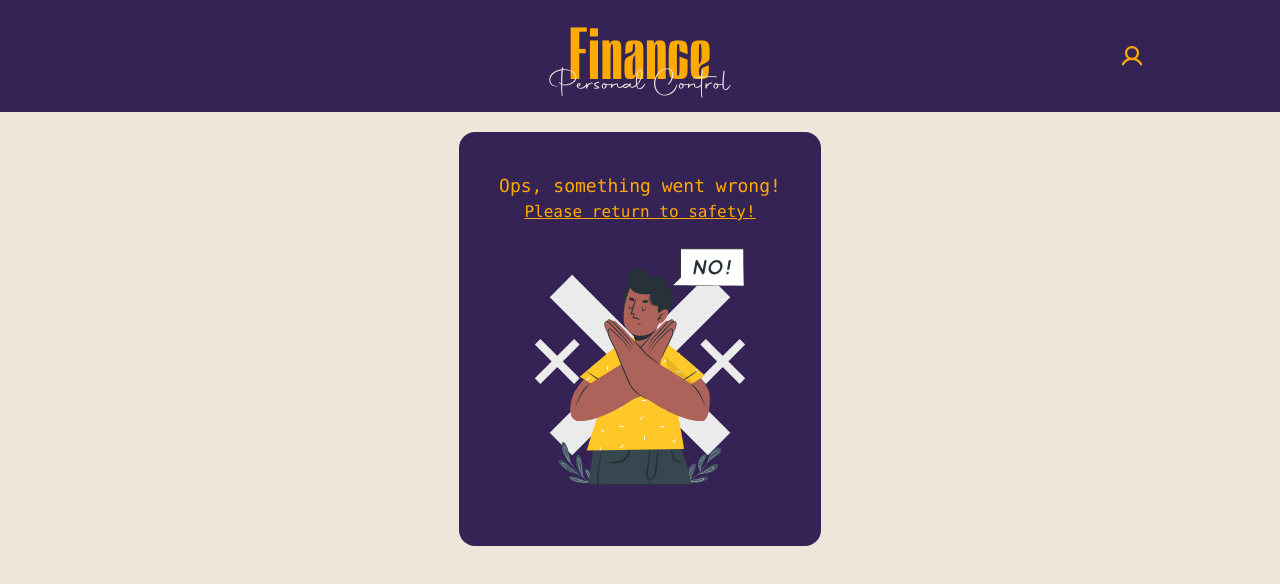
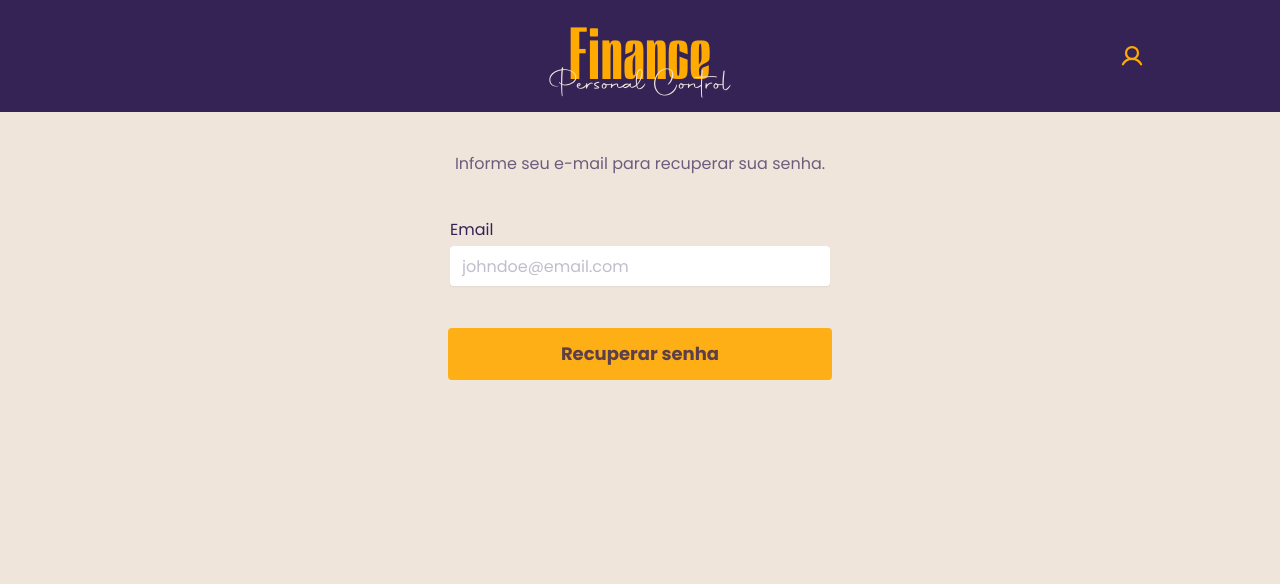
Before and after one commit to Lennon-Araujo/front-fpc, a React (Vite) app: page /forgot-password in a window 1280 px wide. Shown: the top 584 px of the page. Built offline with nearby package versions, Linux system fonts and the light colour scheme.

Commit message:
feat: Recuperação de Senha

```diff
--- a/src/routes/routes.tsx
+++ b/src/routes/routes.tsx
@@ -5,6 +5,8 @@ import { Route, Routes, Navigate } from 'react-router-dom'
 import { PrivateRoute } from './privateRoute.tsx'
 import { ErrorPage } from '../views/ErrorPage.tsx'
 import { ShareControl } from '../views/ShareControl.tsx'
+import { ResetPassword } from '../views/ResetPassword.tsx'
+import { ForgotPassword } from '../views/ForgotPassword.tsx'
 
 export function AppRouter() {
   return (
@@ -39,6 +41,18 @@ export function AppRouter() {
           </PrivateRoute>
         }
       />
+      <Route
+        path='/forgot-password'
+        element={
+          <ForgotPassword />
+        }
+      />
+      <Route
+        path='/reset-password?'
+        element={
+          <ResetPassword />
+        }
+      />
     </Routes>
   )
 }
--- a/src/views/ErrorPage.tsx
+++ b/src/views/ErrorPage.tsx
@@ -7,8 +7,8 @@ export function ErrorPage() {
   return (
     <div>
       <a className="w-auto p-10 mt-5 flex flex-col bg-primary rounded-2xl" href="/">
-        <h1 className="text-center font-mono text-lg text-secondary">Ops, something went wrong!</h1>
-        <p className="text-center font-mono text-md underline text-secondary">Please return to safety!</p>
+        <h1 className="text-center font-mono text-lg text-secondary">Ops, acontece algo errado.</h1>
+        <p className="text-center font-mono text-md underline text-secondary">Por favor volte para um ambiente seguro!</p>
       <img src={errorpage} alt="a person crossing their arms in an X" />
       </a>
     </div>
--- /dev/null
+++ b/src/views/ForgotPassword.tsx
@@ -0,0 +1,100 @@
+import { FormEvent, useEffect, useState } from "react";
+import { api } from "../helpers/axios"
+import * as myToast from '../helpers/toast';
+import { AxiosError } from "axios";
+
+interface ForgotPasswordFormData {
+  email: string;
+}
+
+export function ForgotPassword() {
+  const [forgotPasswordFormData, setForgotPasswordFormData] = useState<ForgotPasswordFormData>({
+    email: '',
+  })
+  const [submitDisabled, setSubmitDisabled] = useState(true)
+
+  useEffect(() => {
+    setSubmitDisabled(!forgotPasswordFormData.email)
+  }, [forgotPasswordFormData])
+
+  async function handleForgotPassword(event: FormEvent) {
+    event.preventDefault()
+    const payload = {
+      ...forgotPasswordFormData,
+    }
+    const loading = myToast.loading()
+    const toastTimeInMs = 3000
+    setSubmitDisabled(true)
+
+    try {
+      const response = await api.post('/forgot-password', payload)
+      myToast.updateSuccessToast(loading as number, response.data.message, toastTimeInMs)
+    } catch (err) {
+      if (err instanceof AxiosError) {
+        setSubmitDisabled(false)
+        if(err.response?.data.message === "Validation error." && err.response?.data.issues.email) {
+          myToast.updateErrorToast(loading as number, err.response?.data.issues.email._errors[0], toastTimeInMs)
+        } else {
+          myToast.updateErrorToast(loading as number, err.response?.data.message, toastTimeInMs)
+        }
+      }
+    }
+
+  }
+
+  return (
+    <>
+      <div className="px-2 sm:px-5 h-full w-full flex flex-col justify-center items-center bg-basic overflow-y-scroll">
+        <div className="text-base text-primary/70 text-center mt-10">Informe seu e-mail para recuperar sua senha.</div>
+        <form onSubmit={handleForgotPassword} className="flex flex-col w-full py-10 max-w-sm md gap-3">
+          <div className="w-full p-0.5 flex flex-col gap-1">
+            <label htmlFor="email" className="text-primary">Email</label>
+            <input
+              type="email"
+              name="email"
+              id="email"
+              placeholder="johndoe@email.com"
+              className={`
+                p-3
+                text-left
+                rounded
+                w-full
+                h-10
+                text-secondary
+                font-sans
+                truncate
+                shadow-sm
+                placeholder:text-primary/30
+              `}
+              value={forgotPasswordFormData.email}
+              onChange={(event) => setForgotPasswordFormData((prevState) => ({...prevState, email: event.target.value}))}
+            />
+          </div>
+
+          <button
+            type="submit"
+            disabled={submitDisabled}
+            className="
+              w-full
+              p-3
+              mt-7
+              rounded
+              bg-secondary
+              text-primary
+              font-sans font-semibold
+              text-lg
+              hover:bg-secondary/80
+              hover:text-primary/80
+              transition
+              disabled:bg-secondary/90
+              disabled:text-primary/80
+              disabled:cursor-not-allowed
+            "
+          >
+            Recuperar senha
+          </button>
+        </form>
+      </div>
+    </>
+  )
+}
--- /dev/null
+++ b/src/views/ResetPassword.tsx
@@ -0,0 +1,142 @@
+import { FormEvent, useEffect, useState } from "react";
+import { api } from "../helpers/axios"
+import { useNavigate } from "react-router-dom";
+import { useLocation } from "react-router-dom"
+import * as myToast from '../helpers/toast';
+import { AxiosError } from "axios";
+import { Eye, EyeSlash } from "phosphor-react";
+
+interface ResetPasswordFormData {
+  password: string;
+  confirmPassword: string;
+}
+
+export function ResetPassword() {
+  const navigate  = useNavigate();
+  const recoveryPasswordToken = useLocation().search.substring(1)
+  const [resetPasswordFormData, setResetPasswordFormData] = useState<ResetPasswordFormData>({
+    password: '',
+    confirmPassword: ''
+  })
+  const [showPassword, setShowPassword] = useState(false)
+  const [showConfirmPassword, setShowConfirmPassword] = useState(false)
+  const [submitDisabled, setSubmitDisabled] = useState(true)
+
+  useEffect(() => {
+    setSubmitDisabled(!resetPasswordFormData.password || !resetPasswordFormData.confirmPassword || resetPasswordFormData.password !== resetPasswordFormData.confirmPassword)
+  }, [resetPasswordFormData])
+
+  async function handleResetPassword(event: FormEvent) {
+    event.preventDefault()
+    const payload = {
+      ...resetPasswordFormData,
+      token: recoveryPasswordToken
+    }
+    const loading = myToast.loading()
+    const toastTimeInMs = 3000
+    setSubmitDisabled(true)
+
+    try {
+      const response = await api.post('/reset-password', payload)
+      navigate('/signin')
+      myToast.updateSuccessToast(loading as number, response.data.message, toastTimeInMs)
+    } catch (err) {
+      if (err instanceof AxiosError) {
+        setSubmitDisabled(false)
+        if(err.response?.data.message === "Validation error." && err.response?.data.issues.password) {
+          myToast.updateErrorToast(loading as number, err.response?.data.issues.password._errors[0], toastTimeInMs)
+        } else {
+          myToast.updateErrorToast(loading as number, err.response?.data.message, toastTimeInMs)
+        }
+      }
+    }
+
+  }
+
+  return (
+    <>
+      <div className="px-2 sm:px-5 h-full w-full flex flex-col justify-center items-center bg-basic overflow-y-scroll">
+        <form onSubmit={handleResetPassword} className="flex flex-col w-full py-14 max-w-sm md gap-3">
+          <div className="w-full p-0.5 flex flex-col gap-1">
+            <label htmlFor="password" className="text-primary">Nova senha</label>
+            <div className="flex justify-between items-center shadow-sm bg-white rounded">
+              <input
+                type={showPassword ? "text" : "password"}
+                name="password"
+                id="password"
+                placeholder="********"
+                className={`
+                  p-3
+                  text-left
+                  rounded
+                  w-full
+                  h-10
+                  text-secondary
+                  font-sans
+                  truncate
+                  placeholder:text-primary/30
+                `}
+                value={resetPasswordFormData.password}
+                onChange={(event) => setResetPasswordFormData((prevState) => ({...prevState, password: event.target.value}))}
+              />
+              <div className="p-2 text-secondary" onClick={() => setShowPassword(!showPassword)}>
+                { showPassword ? <Eye size={24} /> : <EyeSlash size={24} />}
+              </div>
+            </div>
+          </div>
+
+          <div className="w-full p-0.5 flex flex-col gap-1">
+            <label htmlFor="confirm-password" className="text-primary">Confirme a senha</label>
+            <div className="flex justify-between items-center shadow-sm bg-white rounded">
+              <input
+                type={showConfirmPassword ? "text" : "password"}
+                name="confirm-password"
+                id="confirm-password"
+                placeholder="********"
+                className={`
+                  p-3
+                  text-left
+                  rounded
+                  w-full
+                  h-10
+                  text-secondary
+                  font-sans
+                  truncate
+                  placeholder:text-primary/30
+                `}
+                value={resetPasswordFormData.confirmPassword}
+                onChange={(event) => setResetPasswordFormData((prevState) => ({...prevState, confirmPassword: event.target.value}))}
+              />
+              <div className="p-2 text-secondary" onClick={() => setShowConfirmPassword(!showConfirmPassword)}>
+                { showConfirmPassword ? <Eye size={24} /> : <EyeSlash size={24} />}
+              </div>
+            </div>
+          </div>
+
+          <button
+            type="submit"
+            disabled={submitDisabled}
+            className="
+              w-full
+              p-3
+              mt-7
+              rounded
+              bg-secondary
+              text-primary
+              font-sans font-semibold
+              text-lg
+              hover:bg-secondary/80
+              hover:text-primary/80
+              transition
+              disabled:bg-secondary/90
+              disabled:text-primary/80
+              disabled:cursor-not-allowed
+            "
+          >
+            Resetar senha
+          </button>
+        </form>
+      </div>
+    </>
+  )
+}
--- a/src/views/ShareControl.tsx
+++ b/src/views/ShareControl.tsx
@@ -45,10 +45,10 @@ export function ShareControl() {
   return (
     <div className="w-auto max-w-[80vw] p-5 mt-5 flex flex-col justify-center items-center gap-3 bg-primary rounded-2xl">
       <div className="flex justify-center items-center gap-3">
-        <h1 className="font-mono text-lg text-secondary">Share Control</h1>
+        <h1 className="font-mono text-lg text-secondary">Controle de Compartilhamento</h1>
       </div>
       <p className="max-w-fit peer-hover:hidden text-center text-sm font-mono text-secondary transition duration-300">
-        Here you can control who you share transactions with.
+        Aqui você pode gerenciar o compartilhamento de suas transações.
       </p>
       <form onSubmit={handleShareControl} method="post" className="flex flex-col w-11/12 sm:flex-row justify-center items-center gap-2">
         <div className="w-11/12 max-w-full p-0.5 flex flex-col justify-center items-center gap-1">
```
Also changed, not shown: src/helpers/toast.ts (+4 -4 lines), src/views/SignIn.tsx (+5 -3 lines), src/views/SignUp.tsx (+6 -5 lines).
